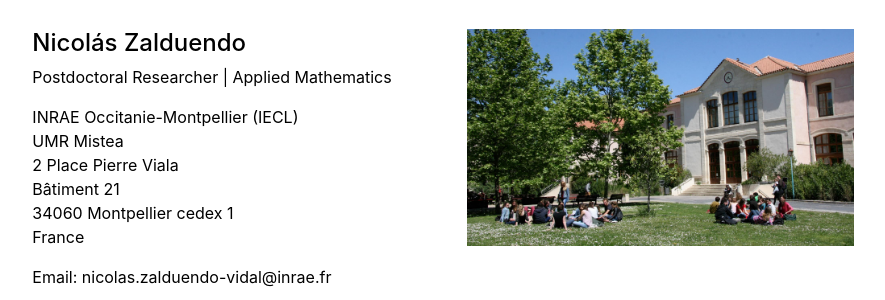
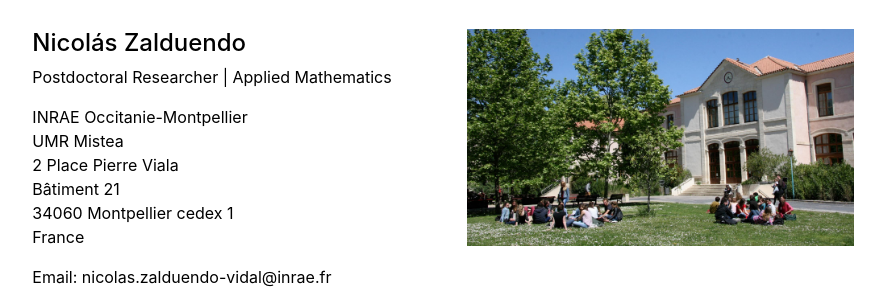
Before and after one commit to nzalduendo/nzalduendo.github.io, a Jekyll site: the page built from contact.md, in a window 1280 px wide. Shown: the part 243-543 px from the top of the page, without its empty margins (197-1082 px from the left). Built offline with Jekyll 4.4.1, drawn with Linux system fonts in a browser that asks for light colours.

Commit message:
Update settings.yml

```diff
--- a/_data/settings.yml
+++ b/_data/settings.yml
@@ -26,4 +26,4 @@ social:
 - {icon: 'linkedin', link: 'https://www.linkedin.com/in/nicolás-zalduendo-vidal-007093133/'}
 
 contacts:
-- {name: 'Nicolás Zalduendo', title: 'Postdoctoral Researcher', department: 'Applied Mathematics', institution: 'INRAE Occitanie-Montpellier', institution_address: 'INRAE Occitanie-Montpellier (IECL)<br>UMR Mistea<br>2 Place Pierre Viala<br>Bâtiment 21<br>34060 Montpellier cedex 1<br>France', phone: '(000) 000-0000', email: 'nicolas.zalduendo-vidal@inrae.fr', office: '307', image: 'assets/img/Château-La-Gaillarde.jpg'}
+- {name: 'Nicolás Zalduendo', title: 'Postdoctoral Researcher', department: 'Applied Mathematics', institution: 'INRAE Occitanie-Montpellier', institution_address: 'INRAE Occitanie-Montpellier<br>UMR Mistea<br>2 Place Pierre Viala<br>Bâtiment 21<br>34060 Montpellier cedex 1<br>France', phone: '(000) 000-0000', email: 'nicolas.zalduendo-vidal@inrae.fr', office: '307', image: 'assets/img/Château-La-Gaillarde.jpg'}
```
